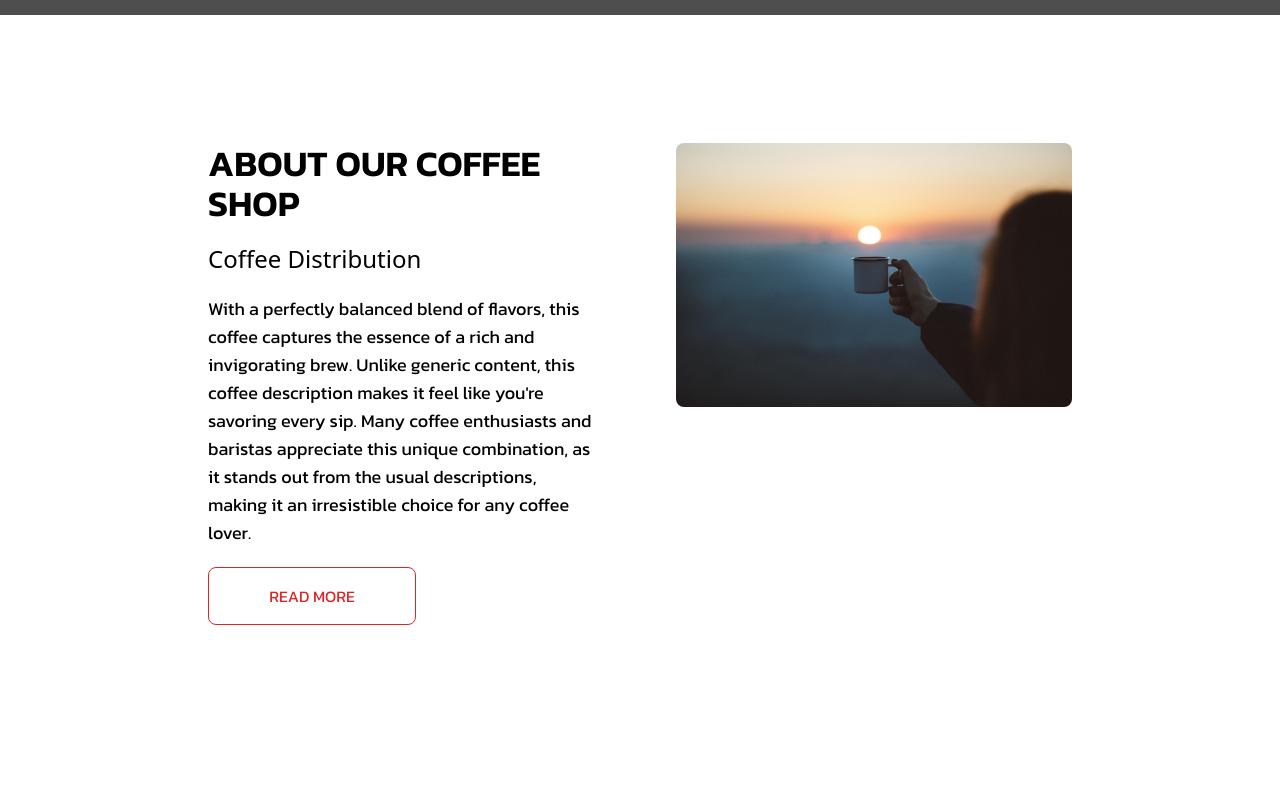
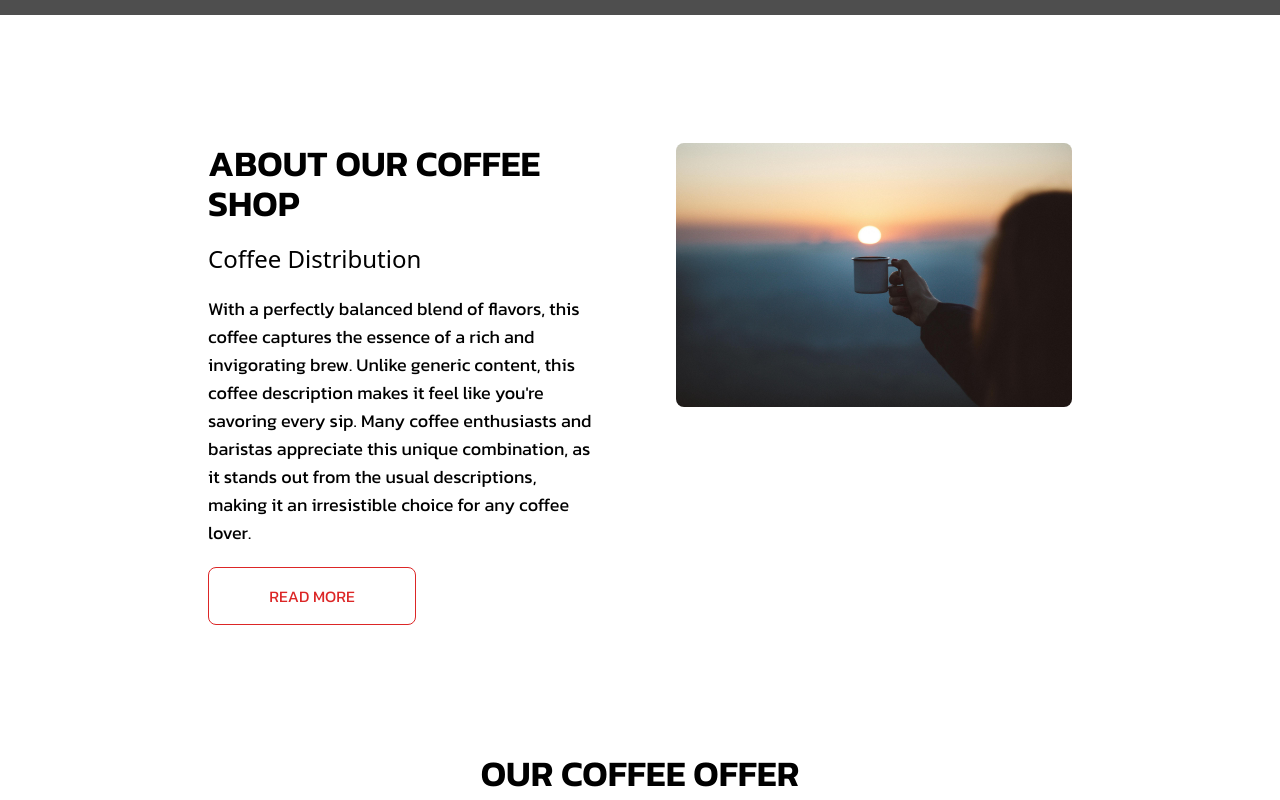
Before and after one commit to AdieDev0/Brew-Haven---CoffeeShop, a React (Vite) app in the folder brewed/: page / in a window 1280 px wide. Shown: the part 585-1385 px from the top of the page. Before the commit the page ends 1210 px from the top, so only its background shows below. Built offline with nearby package versions, Linux system fonts and the light colour scheme; grey boxes are pictures that could not be loaded; a web font is replaced by a local one.

Commit message:
Added react-alice

```diff
--- /dev/null
+++ b/brewed/src/Components/CoffeeOffer.jsx
@@ -0,0 +1,15 @@
+import React from "react";
+
+const CoffeeOffer = () => {
+  return (
+    <div className="pt-32">
+      <div>
+        <h1 className="font-Kanit text-center text-2xl md:text-4xl font-semibold">
+          OUR COFFEE OFFER
+        </h1>
+      </div>
+    </div>
+  );
+};
+
+export default CoffeeOffer;
--- a/brewed/src/Pages/Home.jsx
+++ b/brewed/src/Pages/Home.jsx
@@ -2,12 +2,14 @@ import React from "react";
 import Navbar from "../Components/Navbar.jsx";
 import Hero from "../Components/Hero.jsx";
 import AboutOurShop from "../Components/AboutOurShop.jsx";
+import CoffeeOffer from "../Components/CoffeeOffer.jsx";
 const Home = () => {
   return (
     <div>
       <div>
         <Hero />
         <AboutOurShop />
+        <CoffeeOffer/>
       </div>
     </div>
   );
```
